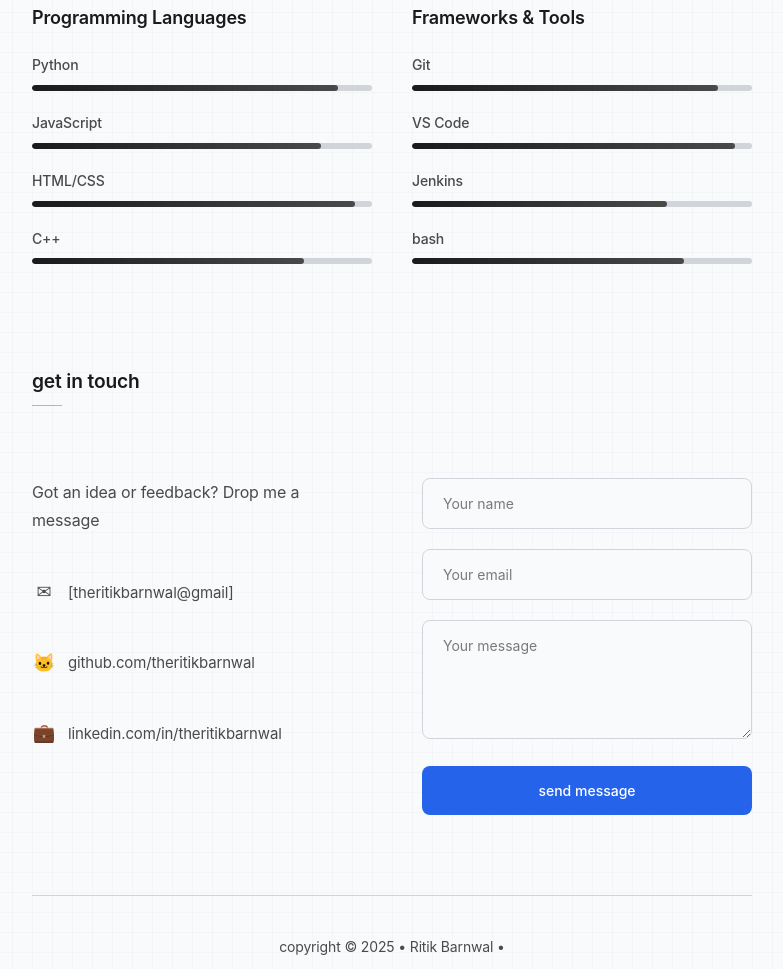
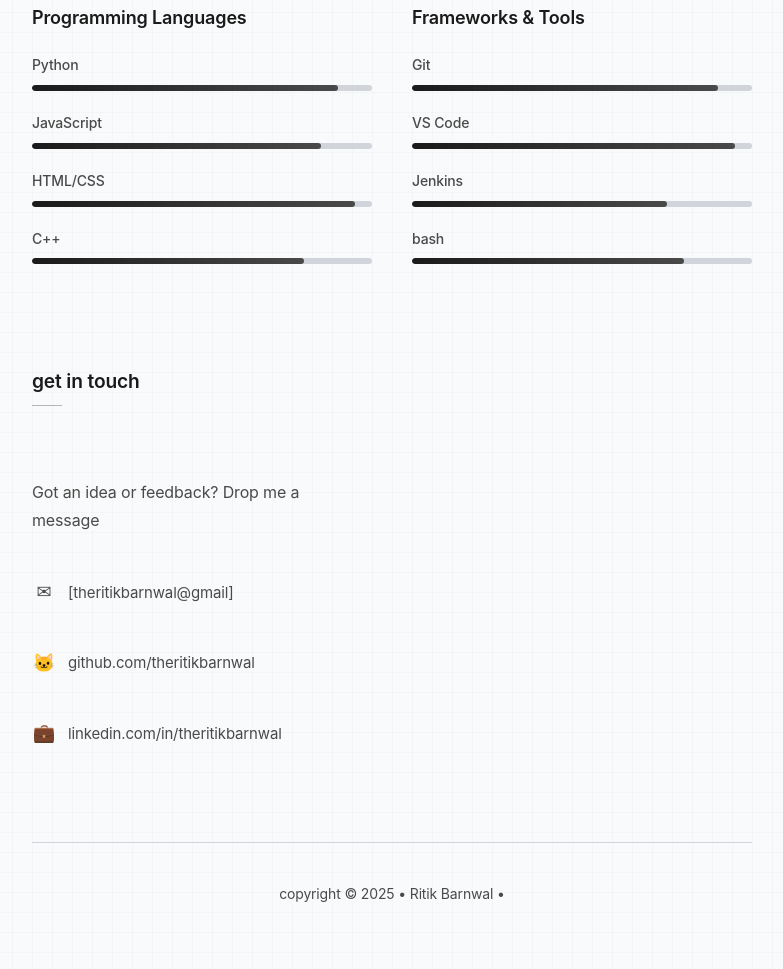
Before and after one commit to theritikbarnwal/ritikport, a plain HTML site: page index.html in a window 1280 px wide. Shown: the part 1828-2797 px from the top of the page, without its empty margins (248-1031 px from the left). Drawn offline with nearby package versions, Linux system fonts and the light colour scheme.

Commit message:
contact setion remove

```diff
--- a/index.html
+++ b/index.html
@@ -183,22 +183,7 @@
                         </a>
                     </div>
                 </div>
-                <form id="contactForm" class="contact-form">
-                    <div class="form-group">
-                        <input type="text" name="name" placeholder="Your name" required>
-                    </div>
-                    <div class="form-group">
-                        <input type="email" name="email" placeholder="Your email" required>
-                    </div>
-                    <div class="form-group">
-                        <textarea name="message" placeholder="Your message" rows="5" required></textarea>
-                    </div>
-                    <button type="submit" class="submit-button">
-                        <span class="button-text">send message</span>
-                    </button>
-                </form>
-            </div>
-        </section>
+
     </main>
 
     <footer class="footer fade-in">
```
